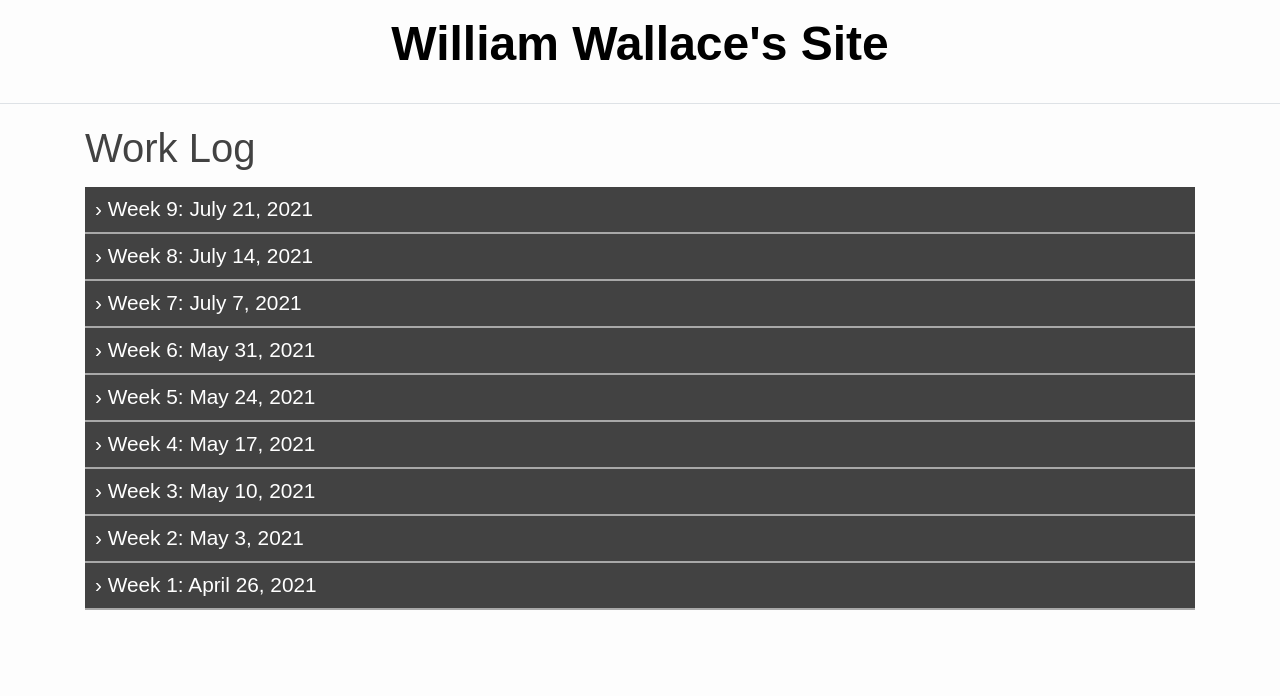
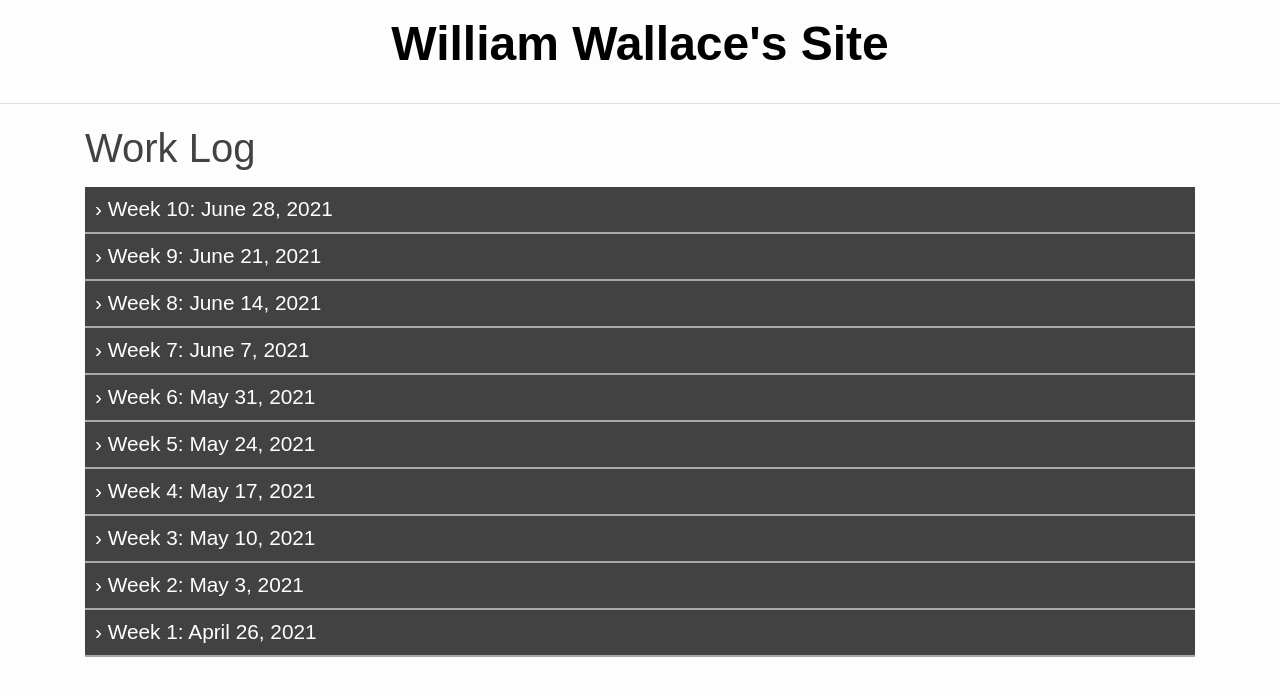
Before and after one commit to masterqwerty/masterqwerty.github.io, a Jekyll site: the page built from _pages/log.md, in a window 1280 px wide. Shown: the top 696 px of the page. Built offline with Jekyll 4.4.1, drawn with Linux system fonts in a browser that asks for light colours.

Commit message:
Update log.md

```diff
--- a/_pages/log.md
+++ b/_pages/log.md
@@ -2,7 +2,22 @@
 layout: default
 title: Work Log
 ---
-<h3 class="collapsible">Week 9: July 21, 2021</h3>
+<h3 class="collapsible">Week 10: June 28, 2021</h3>
+<div class="content">
+  <h5 class="collapsible">Goals</h5>
+  <div class="sub-content">
+  <ul>
+    <li>Continue going through 427 labs.</li>
+  </ul>
+  </div>
+  <h5 class="collapsible">Log</h5>
+  <div class="sub-content">
+  <ul>
+  </ul>
+  </div>
+</div>
+
+<h3 class="collapsible">Week 9: June 21, 2021</h3>
 <div class="content">
   <h5 class="collapsible">Goals</h5>
   <div class="sub-content">
@@ -31,12 +46,12 @@ title: Work Log
   </div>
 </div>
 
-<h3 class="collapsible">Week 8: July 14, 2021</h3>
+<h3 class="collapsible">Week 8: June 14, 2021</h3>
 <div class="content">
   <em>Nothing from this week.</em>
 </div>
 
-<h3 class="collapsible">Week 7: July 7, 2021</h3>
+<h3 class="collapsible">Week 7: June 7, 2021</h3>
 <div class="content">
   <h5 class="collapsible">Goals</h5>
   <div class="sub-content">
```
